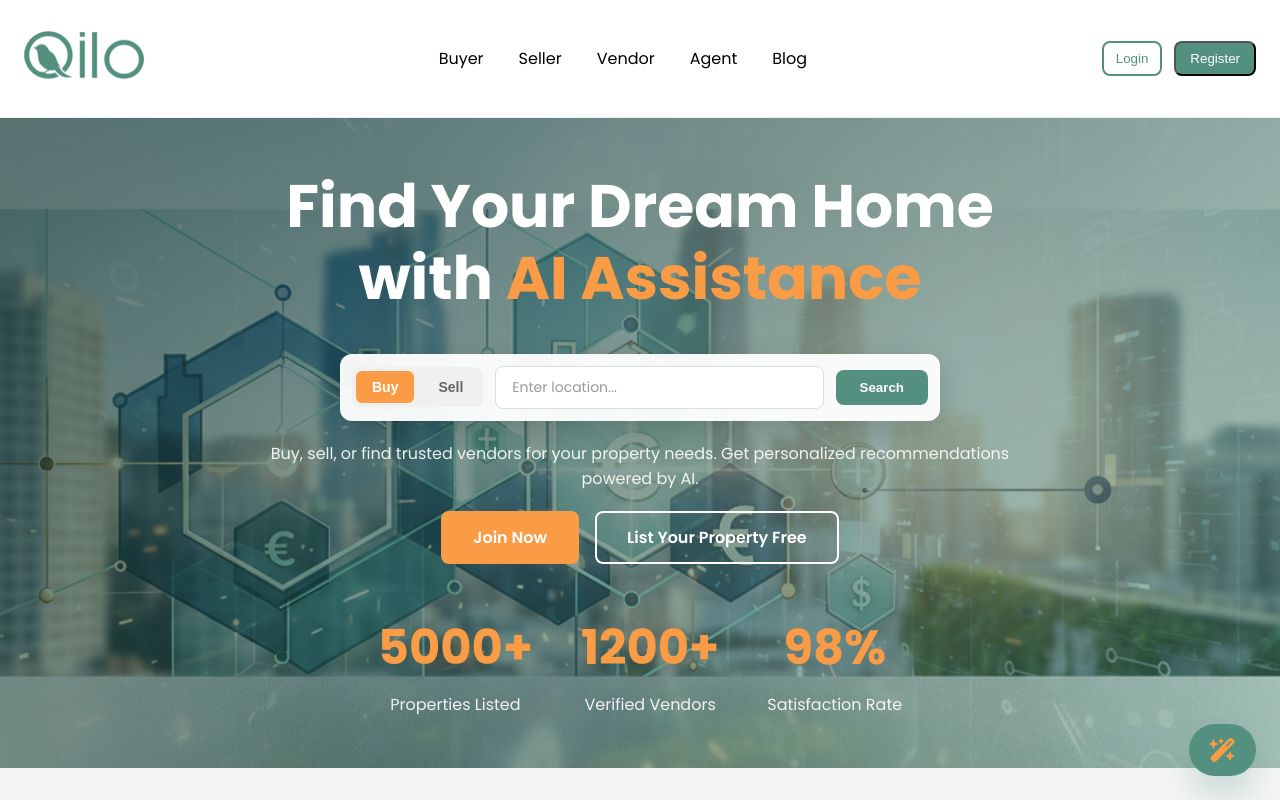
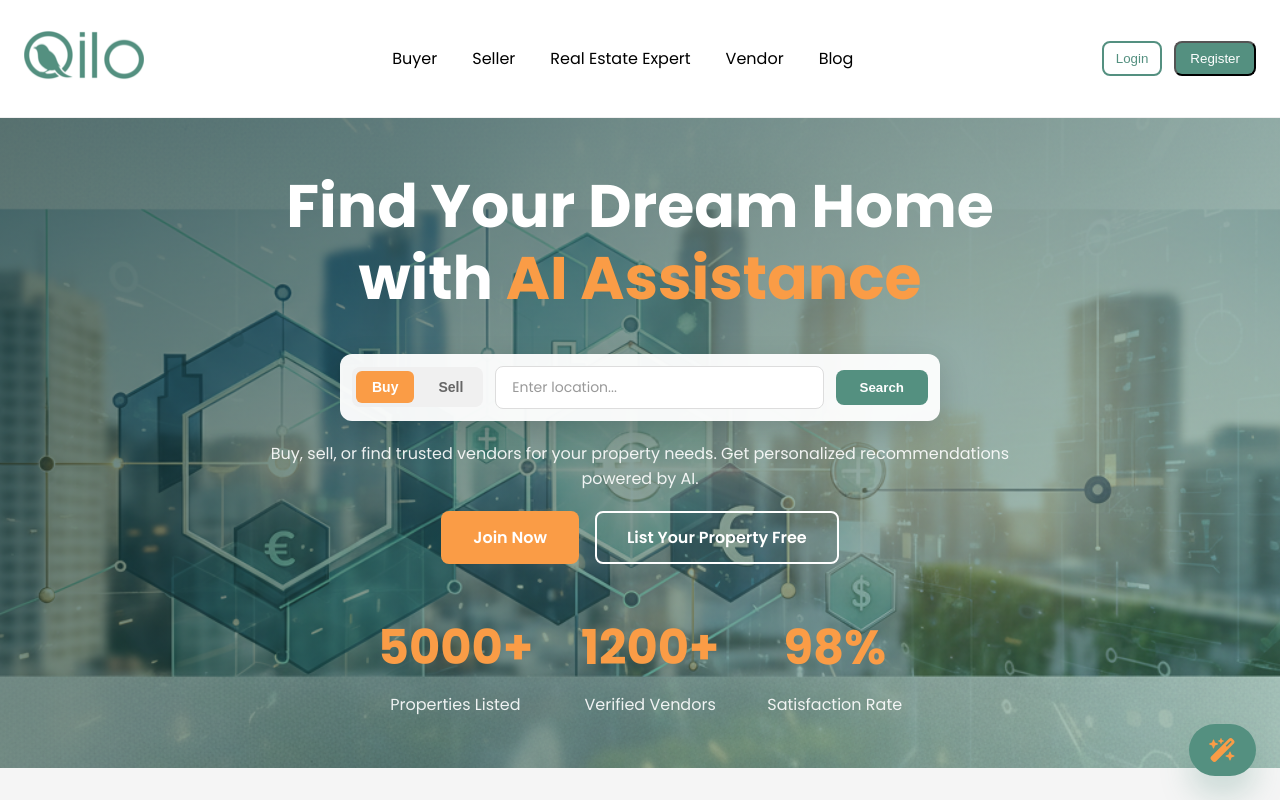
Before and after one commit to velu-jaya/oikos-frontend, a Next.js app: page / in a window 1280 px wide. Shown: the top 800 px of the page. Built offline with nearby package versions, Linux system fonts and the light colour scheme.

Commit message:
Real Estate Expert

```diff
--- a/src/app/agent/page.js
+++ b/src/app/agent/page.js
@@ -72,7 +72,7 @@ export default function AgentPage() {
     {
       number: '1',
       title: 'Register',
-      description: 'Create your agent account with your email and basic information'
+      description: 'Create your RealEstate Expert account with your email and basic information'
     },
     {
       number: '2',
--- a/src/components/Header.js
+++ b/src/components/Header.js
@@ -25,8 +25,9 @@ export default function Header() {
         <ul>
           <li><a href="/buyer">Buyer</a></li>
           <li><a href="/seller">Seller</a></li>
+          <li><a href="/agent">Real Estate Expert</a></li>
           <li><a href="/vendor">Vendor</a></li>
-          <li><a href="/agent">Agent</a></li>
+
           <li><a href="/blog">Blog</a></li>
         </ul>
       </nav>
--- a/src/components/RegisterModal.js
+++ b/src/components/RegisterModal.js
@@ -349,7 +349,7 @@ export default function RegisterModal({ isOpen, onClose }) {
                   {[
                     { value: 'buyer', label: 'Buyer', icon: 'fa-home' },
                     { value: 'seller', label: 'Seller', icon: 'fa-clipboard' },
-                    { value: 'agent', label: 'Agent', icon: 'fa-briefcase' },
+                    { value: 'Real Estate Expert', label: 'Agent', icon: 'fa-briefcase' },
                     { value: 'vendor', label: 'Vendor', icon: 'fa-tools' },
                   ].map((type) => (
                     <button
--- a/src/components/RoleNavigation.js
+++ b/src/components/RoleNavigation.js
@@ -39,7 +39,7 @@ export default function RoleNavigation() {
     {
       id: 'agent',
       icon: 'fa-briefcase',
-      title: 'Agent',
+      title: 'Real Estate Expert',
       description: 'Grow your business with our platform and connect with more clients',
       features: [
         'Manage listings efficiently',
```
